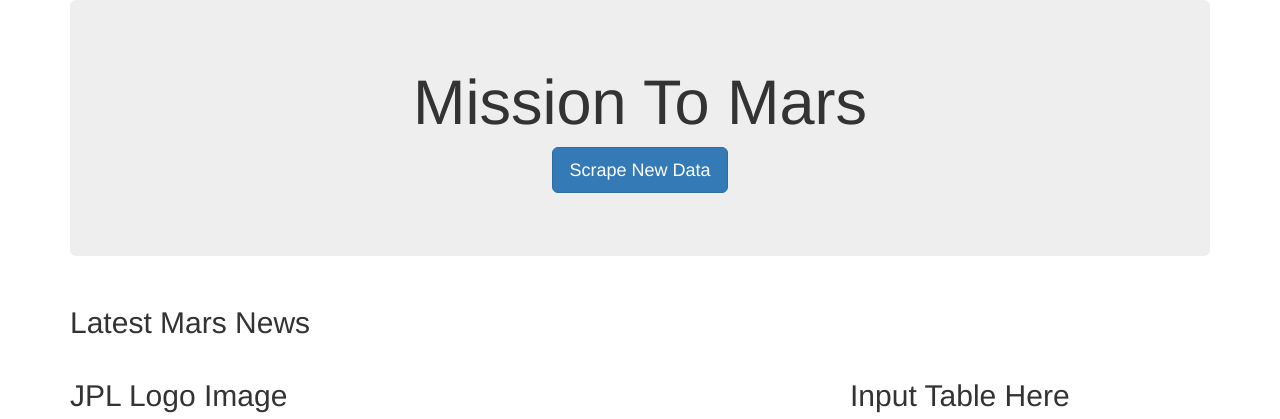
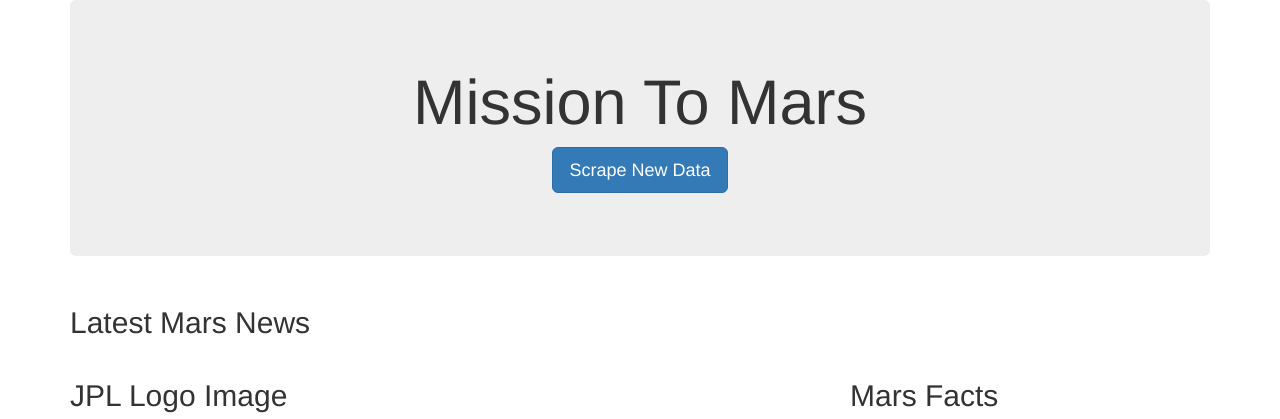
Before and after one commit to tah96/mars-scraping-project, a Flask app: template Missions_to_Mars/templates/index.html in a window 1280 px wide. Shown: the top 419 px of the page. Run offline with Flask 2, Linux system fonts and the light colour scheme; the template is opened without the code that fills it, so the values that code supplies are empty; some libraries are stand-ins or nearby versions.

Commit message:
Mars Table html fix

```diff
--- a/Missions_to_Mars/templates/index.html
+++ b/Missions_to_Mars/templates/index.html
@@ -30,7 +30,7 @@
         <img src= {{ listings.jpl_image_url }} width="700" height="200" />
       </div>
       <div class="col-md-4">
-        <h2>Input Table Here</h2>
+        <h2>Mars Facts</h2>
         {{ listings.html_table | safe }}
       </div>
     </div>
```
Also changed, not shown: Missions_to_Mars/Final Application Images/JPL_Logo&Table.png (deleted), Missions_to_Mars/Final Application Images/JPL_Table.png (added).
